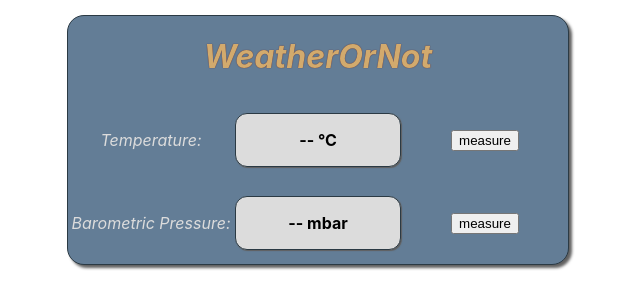
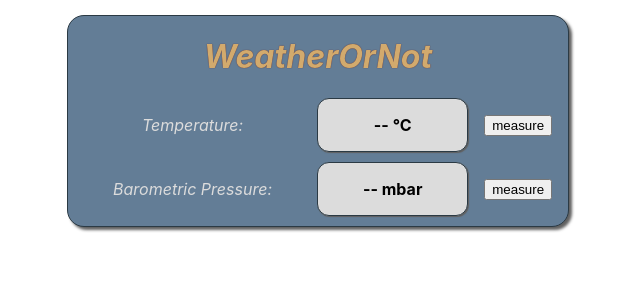
Before and after one commit to TheWeatherMan316/WeatherOrNot, a React (Create React App) app: page / in a window 1280 px wide. Shown: the top 308 px of the page, without its empty margins (322-962 px from the left). Built offline with nearby package versions, Linux system fonts and the light colour scheme.

Commit message:
flexbox and Interface-refactoring

```diff
--- a/src/App.css
+++ b/src/App.css
@@ -4,45 +4,31 @@
   background-color: #637d96;
   border: 1px solid #2b3a44;
   border-radius: 17px;
-  display: grid;
-  grid-template-columns: 1fr;
-  grid-template-rows: 1fr 1fr 1fr;
-  gap: 1px 1px;
-  grid-template-areas: "a" "b" "c";
+
   align-items: center;
   box-shadow: 3px 3px 3px #606060;
 }
 
-.Interface #temp {
-  grid-area: b;
-}
-
-.Interface #bar {
-  grid-area: c;
-}
-
 .Interface {
-  display: grid;
+  margin-bottom: 10px;
+  display: flex;
+  flex-flow: row nowrap;
+  justify-content: space-evenly;
   align-items: center;
-  grid-template-columns: 1fr 1fr 1fr;
-  grid-template-rows: 1fr;
-  gap: 1px 1px;
-  grid-template-areas: "label display controls";
 }
 
 .header {
-  grid-area: a;
   color: #d2aa6d;
   text-shadow: 0 0 1px #59191f;
 }
 
 .label {
-  grid-area: label;
+  width: 50%;
   color: gainsboro;
 }
 
 .display {
-  grid-area: display;
+  width: 30%;
   background-color: gainsboro;
   border: 1px solid #2b3a44;
   border-radius: 12px;
@@ -50,5 +36,5 @@
 }
 
 .controls {
-  grid-area: controls;
+  width: 20%;
 }
--- a/src/App.js
+++ b/src/App.js
@@ -1,7 +1,6 @@
 import React, { useState } from "react";
 import Header from "./components/Header";
-import TempInterface from "./components/TempInterface";
-import BarInterface from "./components/BarInterface";
+import Interface from "./components/Interface";
 
 import "./App.css";
 
@@ -25,8 +24,8 @@ function App() {
     <div className="app" align="center">
       <div className="container">
         <Header />
-        <TempInterface display={temp} measure={tempCalc} label="Temperature" />
-        <BarInterface display={bar} measure={barCalc} label="Barometric Pressure" />
+        <Interface display={temp} measure={tempCalc} unit="°C" label="Temperature" />
+        <Interface display={bar} measure={barCalc} unit="mbar" label="Barometric Pressure" />
         {console.log(temp)}
       </div>
     </div>
--- a/src/components/BarInterface.js
+++ /dev/null
@@ -1,14 +0,0 @@
-import React from "react";
-import Controls from "./Interface/Controls";
-import Display from "./Interface/Display";
-import Label from "./Interface/Label";
-
-export default function BarInterface(props) {
-  return (
-    <div className="Interface" id="bar">
-      <Label label={props.label} />
-      <Display display={props.display} unit="mbar" />
-      <Controls measure={props.measure} />
-    </div>
-  );
-}
--- a/src/components/TempInterface.js
+++ b/src/components/Interface.js
@@ -3,11 +3,11 @@ import Controls from "./Interface/Controls";
 import Display from "./Interface/Display";
 import Label from "./Interface/Label";
 
-export default function TempInterface(props) {
+export default function Interface(props) {
   return (
-    <div className="Interface" id="temp">
-      <Label label={props.label}/>
-      <Display display={props.display} unit="°C" />
+    <div className="Interface">
+      <Label label={props.label} />
+      <Display display={props.display} unit={props.unit} />
       <Controls measure={props.measure} />
     </div>
   );
```
